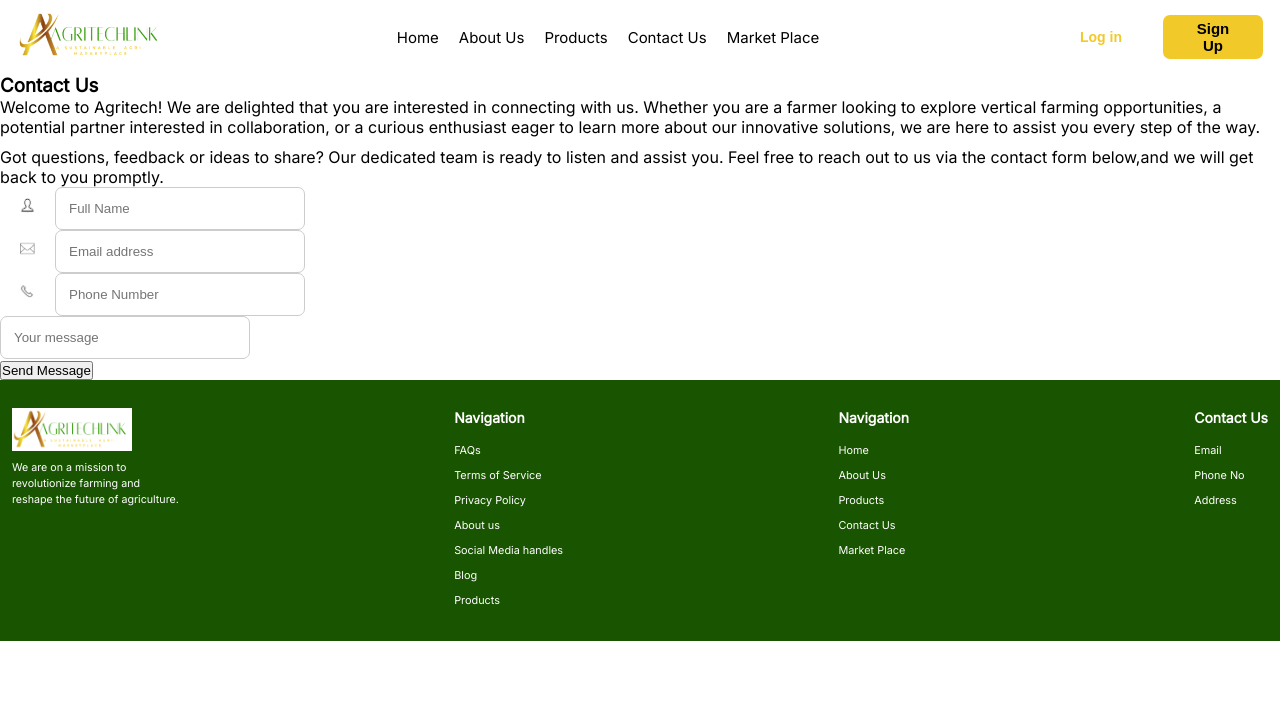
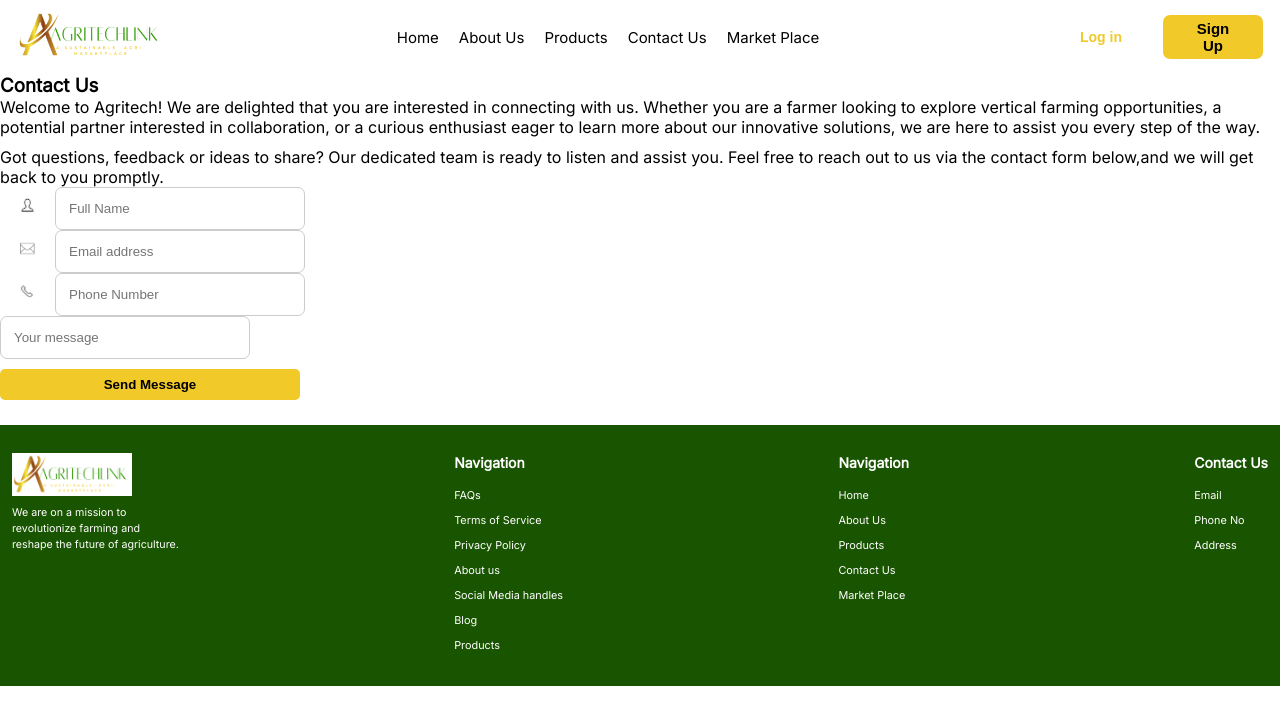
Before and after one commit to Ahnob/agritechcapstonereact, a React (Vite) app: page /Contactus in a window 1280 px wide. Shown: the top 724 px of the page. Built offline with nearby package versions, Linux system fonts and the light colour scheme.

Commit message:
worked a bit on the onbording page

```diff
--- a/src/components/Alreadyhaveanaccount/Onboarding.css
+++ b/src/components/Alreadyhaveanaccount/Onboarding.css
@@ -19,6 +19,7 @@
   border: 1px solid grey;
   background: #fff;
   border-radius: 10px;
+  margin-bottom: 15px;
 }
 
 .onboarding-child2 {
@@ -53,3 +54,17 @@
   padding: 0 15px;
   margin-bottom: 12px;
 }
+
+.onboarding-footer {
+  margin-top: 70px;
+  margin-bottom: 30px;
+  padding-top: 10px;
+  padding-bottom: 10px;
+  text-align: center;
+}
+
+@media (min-width: 768px) and (max-width: 1023px) {
+  .onboarding-child {
+    flex-direction: row;
+  }
+}
--- a/src/components/Alreadyhaveanaccount/Onboarding.jsx
+++ b/src/components/Alreadyhaveanaccount/Onboarding.jsx
@@ -22,7 +22,7 @@ function Onboarding() {
             <p className="onboarding-paragraph">I am a farmer looking to explore my options with Agritech</p>
           </div>
         </div>
-        <footer>
+        <footer className="onboarding-footer">
           <div>
             Already have an account?
             <Link className="signup_link login-a" to="/login">
--- a/src/components/Contactus/Contactus.css
+++ b/src/components/Contactus/Contactus.css
@@ -4,6 +4,21 @@
 }
 
 .contact-button {
+  padding: 8px;
+  width: 300px;
+  border-radius: 5px;
+  margin-bottom: 25px;
+  background-color: rgb(241, 201, 40);
+  color: rgb(0, 0, 0);
+  font-weight: 900;
+  border: none;
+  cursor: pointer;
+  margin-top: 10px;
+}
+
+.contact-button:hover {
+  background-color: rgba(229, 188, 8, 0.549);
+  border: none;
 }
 
 .contact-paragraph {
--- a/src/components/Farmer/Additionalinfo.jsx
+++ b/src/components/Farmer/Additionalinfo.jsx
@@ -1,3 +1,4 @@
+
 function Additionalinfo() {
   return (
     <div className="container" style={{ height: "380px" }}>
--- a/src/components/Farmer/Farmersignup.jsx
+++ b/src/components/Farmer/Farmersignup.jsx
@@ -1,3 +1,4 @@
+
 function Farmersignup() {
   return (
     <div className="container" style={{ height: "430px" }}>
```
Also changed, not shown: src/components/Farmer/Farmer.css (+20 -0 lines).
